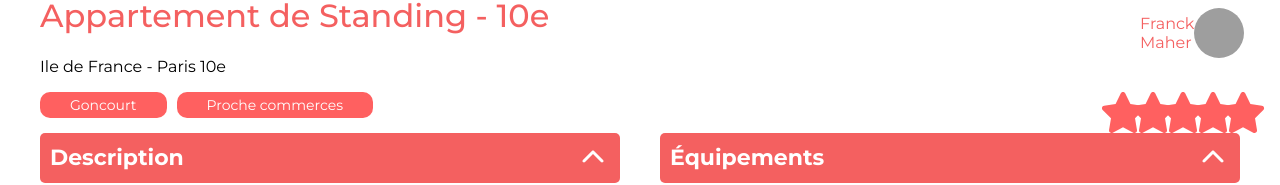
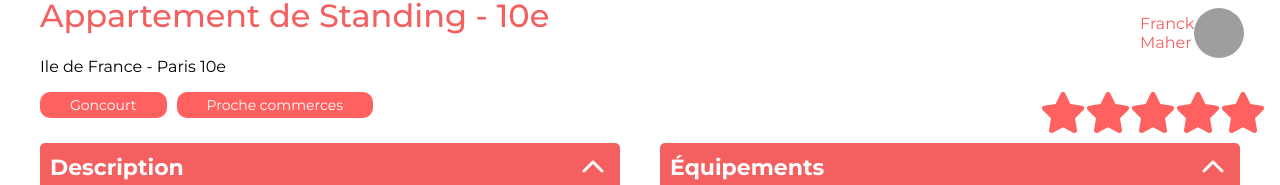
Before and after one commit to Gizmoux/Kaza, a React (Vite) app: page /product/0979876d in a window 1280 px wide. Shown: the part 531-716 px from the top of the page. Built offline with nearby package versions, Linux system fonts and the light colour scheme; grey boxes are pictures that could not be loaded.

Commit message:
🎨 css update

```diff
--- a/style/Product.scss
+++ b/style/Product.scss
@@ -26,6 +26,7 @@
 	justify-content: space-between;
 	flex-direction: row;
 	padding: 0 40px;
+	margin-bottom: 10px;
 }
 .container-title-host {
 	display: flex;
--- a/style/Rating.scss
+++ b/style/Rating.scss
@@ -5,7 +5,7 @@
 }
 .rating-container {
 	display: flex;
-	gap: 10px;
+	gap: 25px;
 }
 .star-color {
 	color: #f46060;
```
